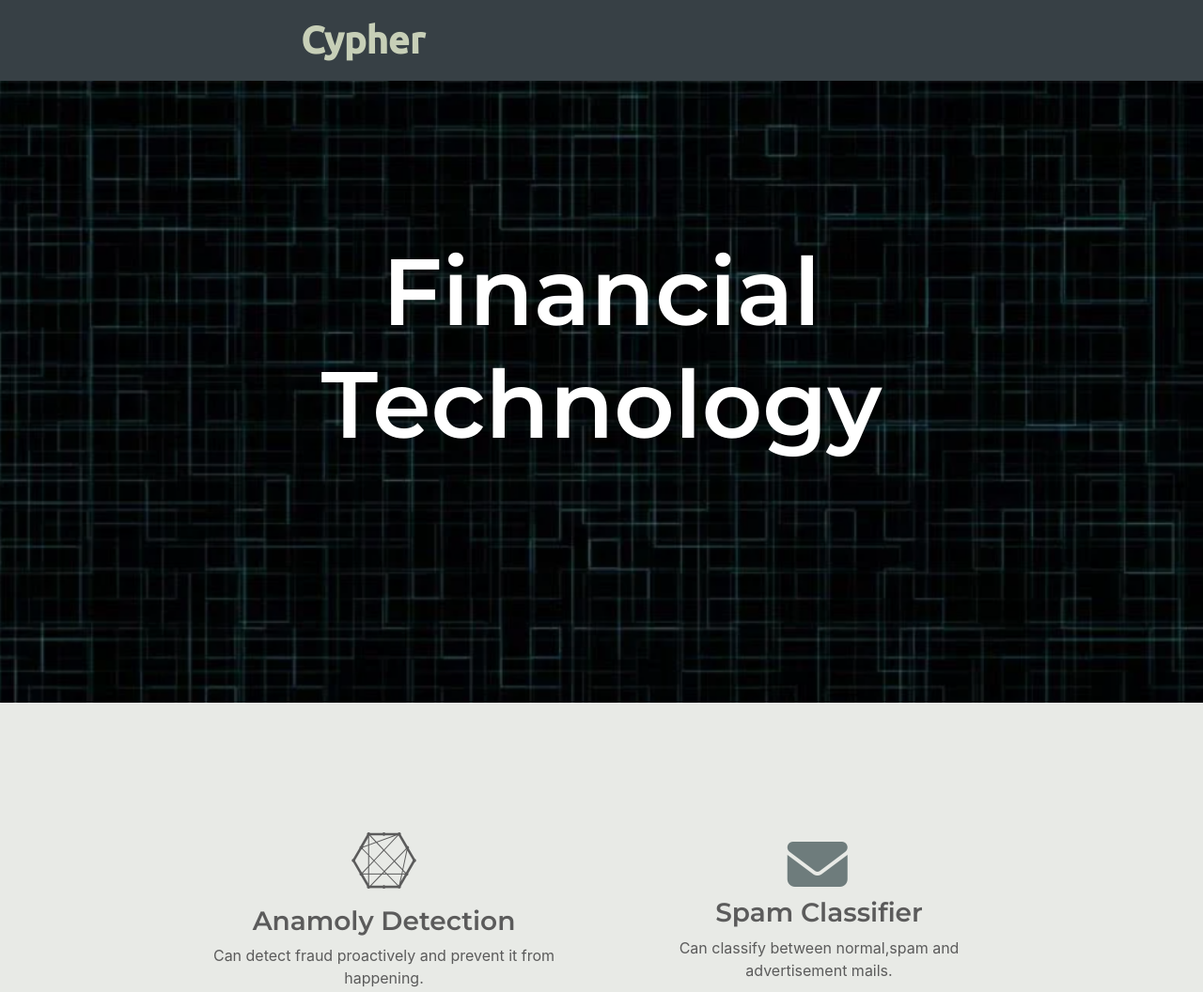
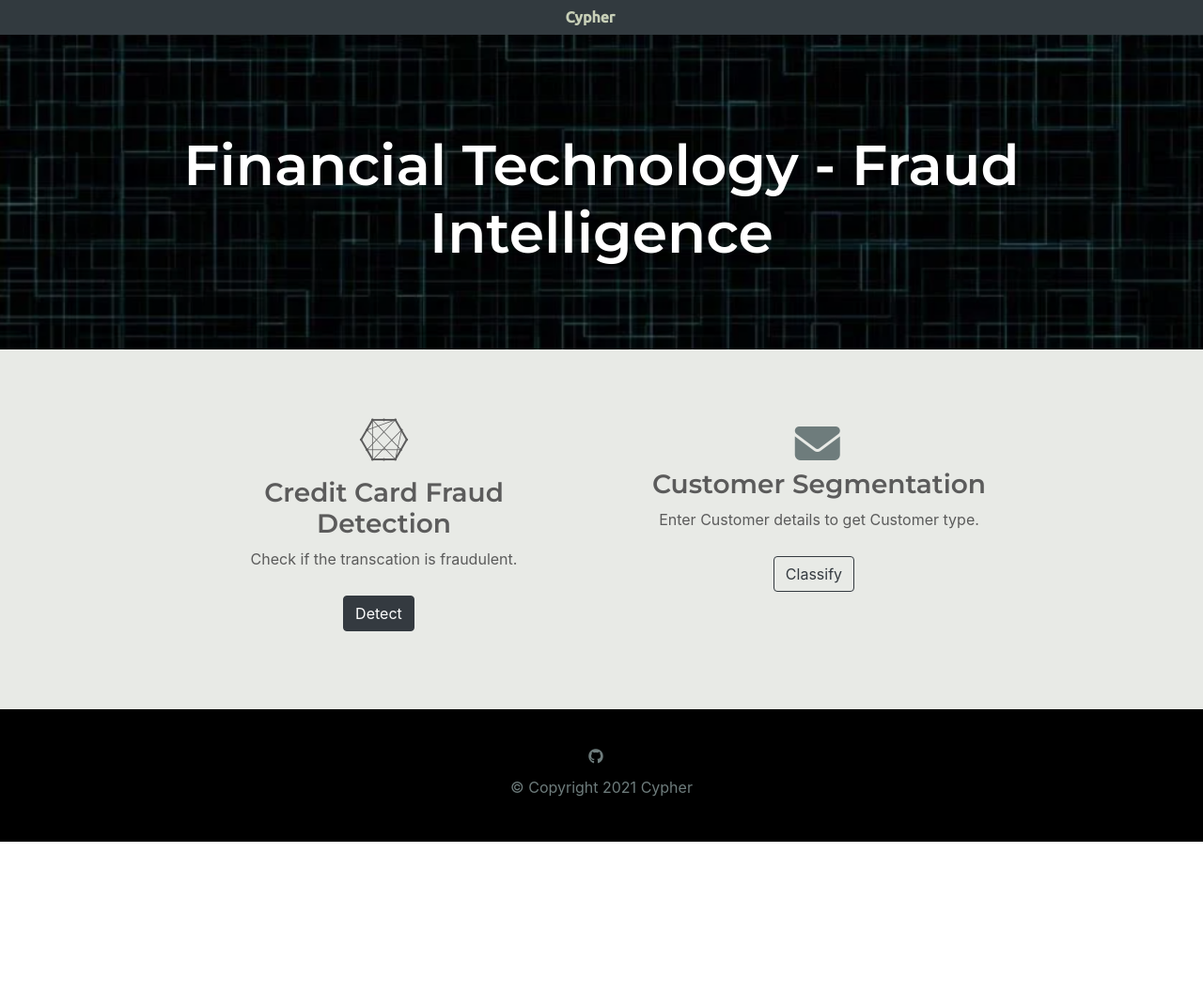
Before and after one commit to aradhana72/cypher, a plain HTML site: page index.html in a window 1280 px wide. Shown: the top 1056 px of the page at 94% size. After the commit the page ends 896 px from the top, so only its background shows below. Drawn offline with nearby package versions, Linux system fonts and the light colour scheme; a script that the page names is missing.

Commit message:
changing layout

```diff
--- a/index.html
+++ b/index.html
@@ -20,7 +20,7 @@
     <section id="cta1">
       <div class="lov row">
         <div class="col-lg-12 col-md-12 col-sm-12">
-          <h1 class"lov">Financial Technology</h1>
+          <h1  class"lov">Financial Technology - Fraud Intelligence</h1>
         </div>
       </div>
 
@@ -31,15 +31,15 @@
   <section id="features">
    <div class="row">
      <div class="fb col-lg-6 col-md-12 col-sm-12 ">
-       <i class="icon fab fa-connectdevelop fa-4x"></i>
-    <h3 class="tt">Anamoly Detection</h3>
-    <p class="tt">Can detect fraud proactively and prevent it from happening.</p>
+       <i class="icon fab fa-connectdevelop fa-3x"></i>
+    <h3 class="tt">Credit Card Fraud Detection</h3>
+    <p class="tt">Check if the transcation is fraudulent.</p>
   <a type="button" class="btn btn-md btn-dark download-button" href="img1.html" download><i></i>Detect</a>
     </div>
 <div class="fb col-lg-6 col-md-12 col-sm-12">
-  <i class="ico f fas fa-envelope fa-4x"></i>
-    <h3 class="tt">Spam Classifier</h3>
-    <p class="tt">Can classify between normal,spam and advertisement mails.</p>
+  <i class="ico f fas fa-envelope fa-3x"></i>
+    <h3 class="tt">Customer Segmentation</h3>
+    <p class="tt">Enter Customer details to get Customer type.</p>
    <a type="button" class="btn btn-md btn-outline-dark download-button" href="img2.html" download><i></i>Classify</a>
     </div>
    </div>
--- a/styles.css
+++ b/styles.css
@@ -17,7 +17,7 @@ h3{
 }
 .icon{
   color: #5b5b5b;
-  margin-bottom: 1rem;
+    margin-bottom: 1rem;
 }
 .icon:hover{
   color: #222831;
@@ -33,7 +33,7 @@ h3{
   color: #ff4c68;
 }
 #features{
-  padding: 7% 15%;
+  padding: 2% 15%;
   background-color: #e8eae6;
 }
 .anopage{
@@ -50,8 +50,10 @@ h3{
   color: #8f8f8f;
 }
 h1{
+  padding-top: 60px;
+
   font-family: "Montserrat";
-font-size: 100px;
+  font-size: 60px;
   color: #FFFFFF;
 }
 .container-fluid{
@@ -90,15 +92,15 @@ h2{
 }*/
 .navbar-brand{
   font-family: "Ubuntu";
-  font-size: 2.5rem;
+  font-size: 1.0rem;
   font-weight: bold;
-  padding-left: 25%;
+  padding-left: 47%;
   padding-right: 95%;
-  padding-bottom: 1%;
-  padding-top: 1%;
+  padding-bottom: 0.5%;
+  padding-top: 0.5%;
   color: #c7cfb7;
    position: fixed;
-    background-color: #374045;
+    background-color: #323a3f;
       z-index:1
 }
 .navbar{
@@ -134,8 +136,8 @@ padding-right: 5%;
 }
 #cta1{
   color: white;
-  padding-top: 250px;
-  padding-bottom: 250px;
+  padding-top: 80px;
+  padding-bottom: 80px;
   text-align: center;
   background-image: url("fir.png");
   height: 100%;
```
